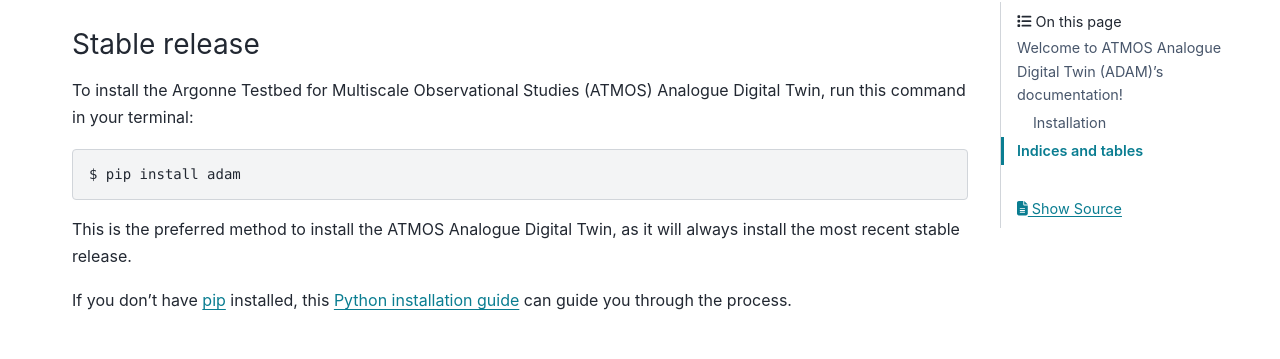
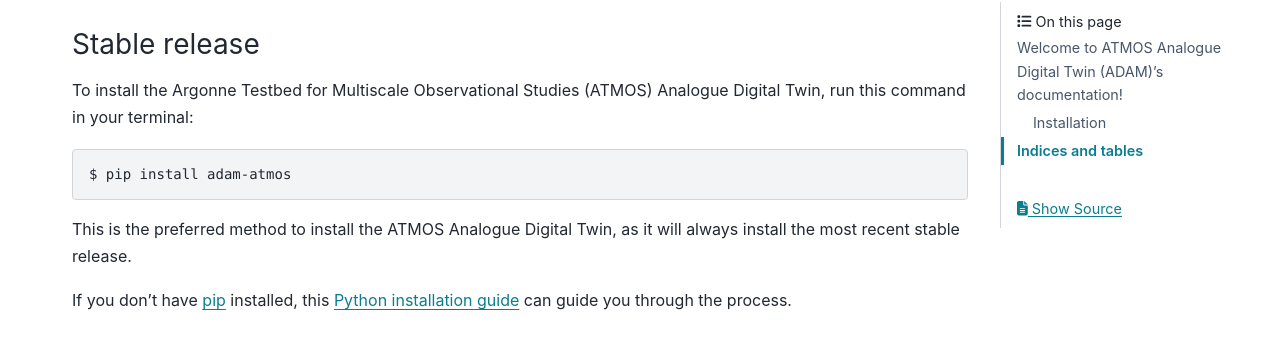
Before and after one commit to rcjackson/ADAM, a Sphinx documentation site: the page built from docs/source/index.rst, in a window 1280 px wide and 900 px high, scrolled down 1007 px. Shown: the part 94-453 px from the top of the window. Built offline with Sphinx 7.4.7 and the PyData theme 0.15.4, drawn with Linux system fonts in a browser that asks for light colours.

Commit message:
EDIT: Rename project to adam-atmos

```diff
--- a/README.rst
+++ b/README.rst
@@ -29,10 +29,11 @@ all required dependencies:
 
 .. code-block:: console
 
-        pip install adam
+        pip install adam-atmos
 
 Getting Started
 ---------------
+
 
 After installation, you can import ADAM in your Python scripts or notebooks:
 
--- a/docs/source/index.rst
+++ b/docs/source/index.rst
@@ -58,12 +58,13 @@ Installation
 Stable release
 --------------
 
+
 To install the Argonne Testbed for Multiscale Observational Studies (ATMOS)
 Analogue Digital Twin, run this command in your terminal:
 
 .. code-block:: console
 
-    $ pip install adam
+    $ pip install adam-atmos
 
 This is the preferred method to install the ATMOS Analogue Digital Twin,
 as it will always install the most recent stable release.
--- a/pyproject.toml
+++ b/pyproject.toml
@@ -3,7 +3,7 @@ requires = ["setuptools>=61.0"]
 build-backend = "setuptools.build_meta"
 
 [project]
-name = "adam"
+name = "adam-atmos"
 description = "A proof of concept for a digital twin for the Argonne Testbed for Multiscale Observational Studies. This initial package contains a model that determines the lakebreeze front location from the 0.5 degree scan of the NEXRAD radar."
 readme = "README.rst"
 authors = [
```
